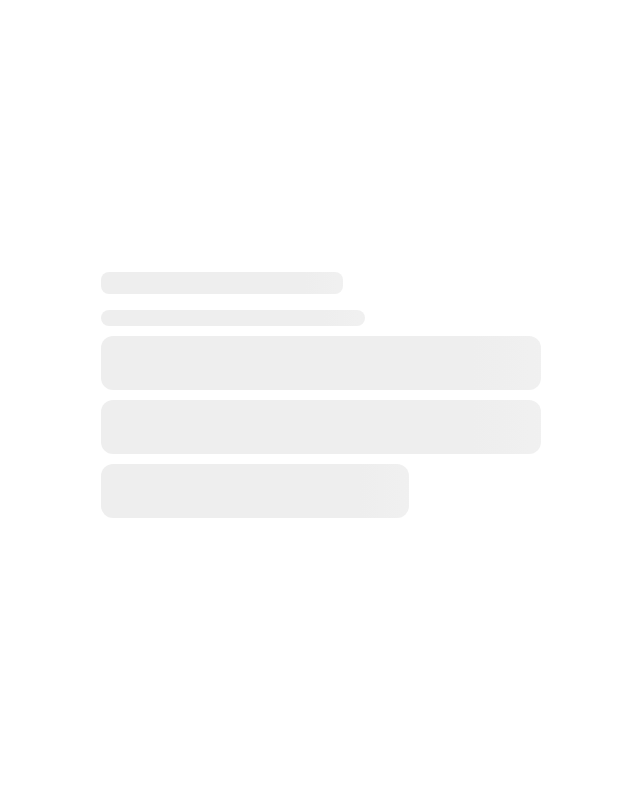
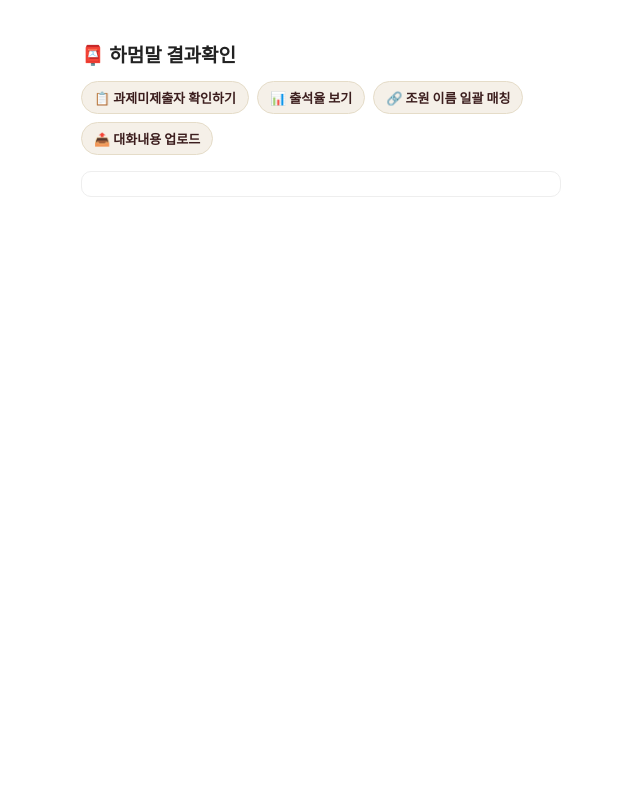
Before and after one commit to jihyun-Yun42/Checking-assignments, a Flask app: page /hamummal-review in a window 1280 px wide. Shown: the whole page, without its empty margins (319-959 px from the left). Run offline with Flask 3, Linux system fonts and the light colour scheme; the visitor is signed in with stand-in values (Sample User, id 1); a database or web service that is not in the repository returns one stand-in record (values such as "Sample title"); some libraries are stand-ins or nearby versions.

Commit message:
fix: 하멈말 결과확인 목록 페이지 스켈레톤 오버레이가 항상 떠있던 버그 수정
.loading-overlay에 class로 display:flex를 지정해서, hidden 속성을 줘도
브라우저가 무시하고(작성자 스타일이 UA 기본 스타일을 항상 이김) 페이지
로드 즉시 전체 화면을 덮고 있었음. 날짜 링크를 눌러도 실제로는 오버레이
위를 클릭하는 셈이라 네비게이션이 전혀 안 일어났던 것.
.loading-overlay[hidden]{display:none} 규칙을 추가해서 hidden일 때는
확실히 안 보이게 함.

Co-Authored-By: Claude Sonnet 5 <noreply@anthropic.com>
Claude-Session: https://claude.ai/code/session_01L36hPAvXJVKmTV3Q9kjob6

```diff
--- a/webapp/templates/hamummal_review_dates.html
+++ b/webapp/templates/hamummal_review_dates.html
@@ -28,6 +28,7 @@
 
   .loading-overlay{position:fixed;inset:0;background:#fff;z-index:100;
        display:flex;align-items:center;justify-content:center;padding:20px}
+  .loading-overlay[hidden]{display:none}
   .skeleton-box{width:100%;max-width:440px}
   .skeleton-line,.skeleton-card{background:linear-gradient(90deg,#eee 25%,#f5f5f5 37%,#eee 63%);
        background-size:400% 100%;animation:skeleton-shimmer 1.4s ease infinite;border-radius:8px}
```
